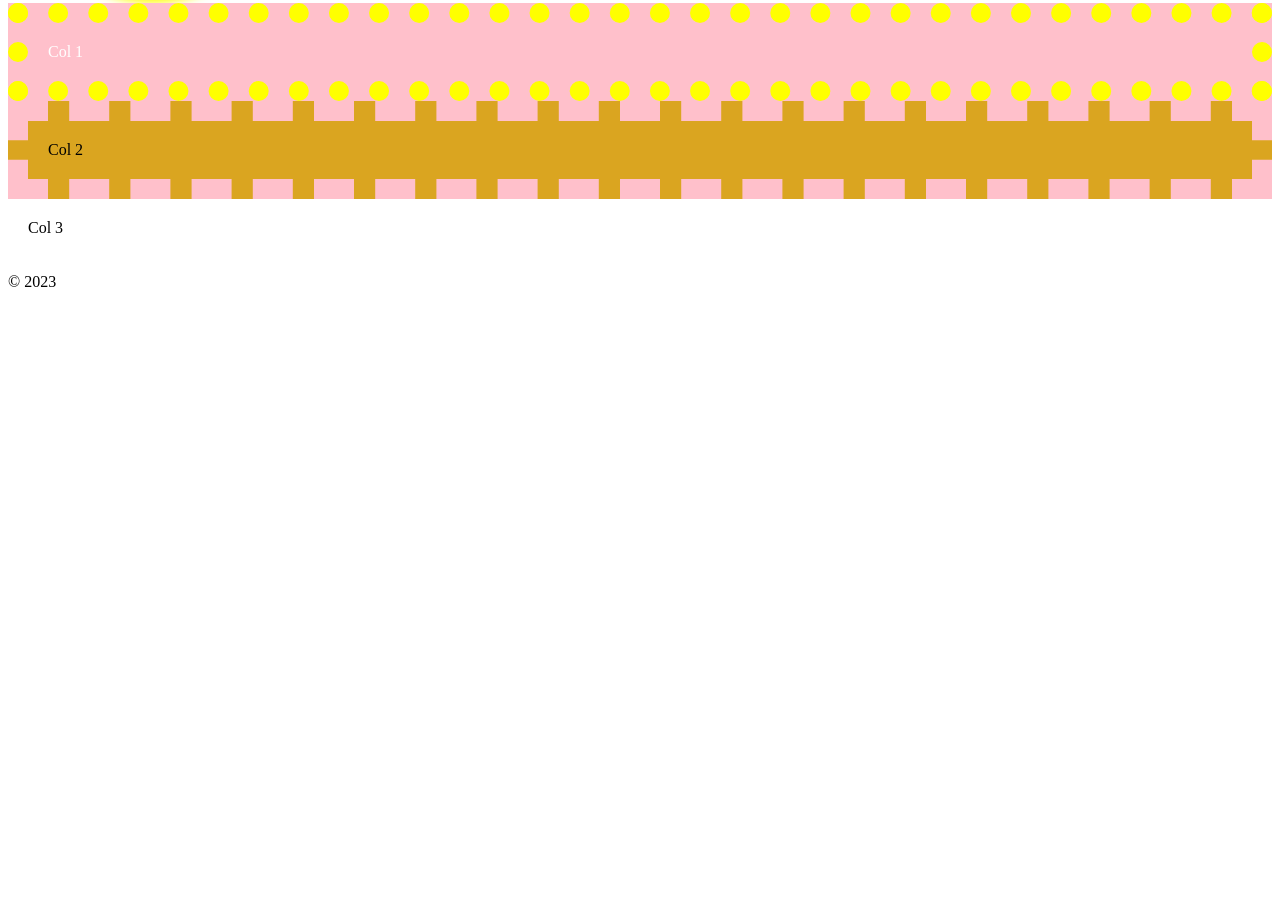
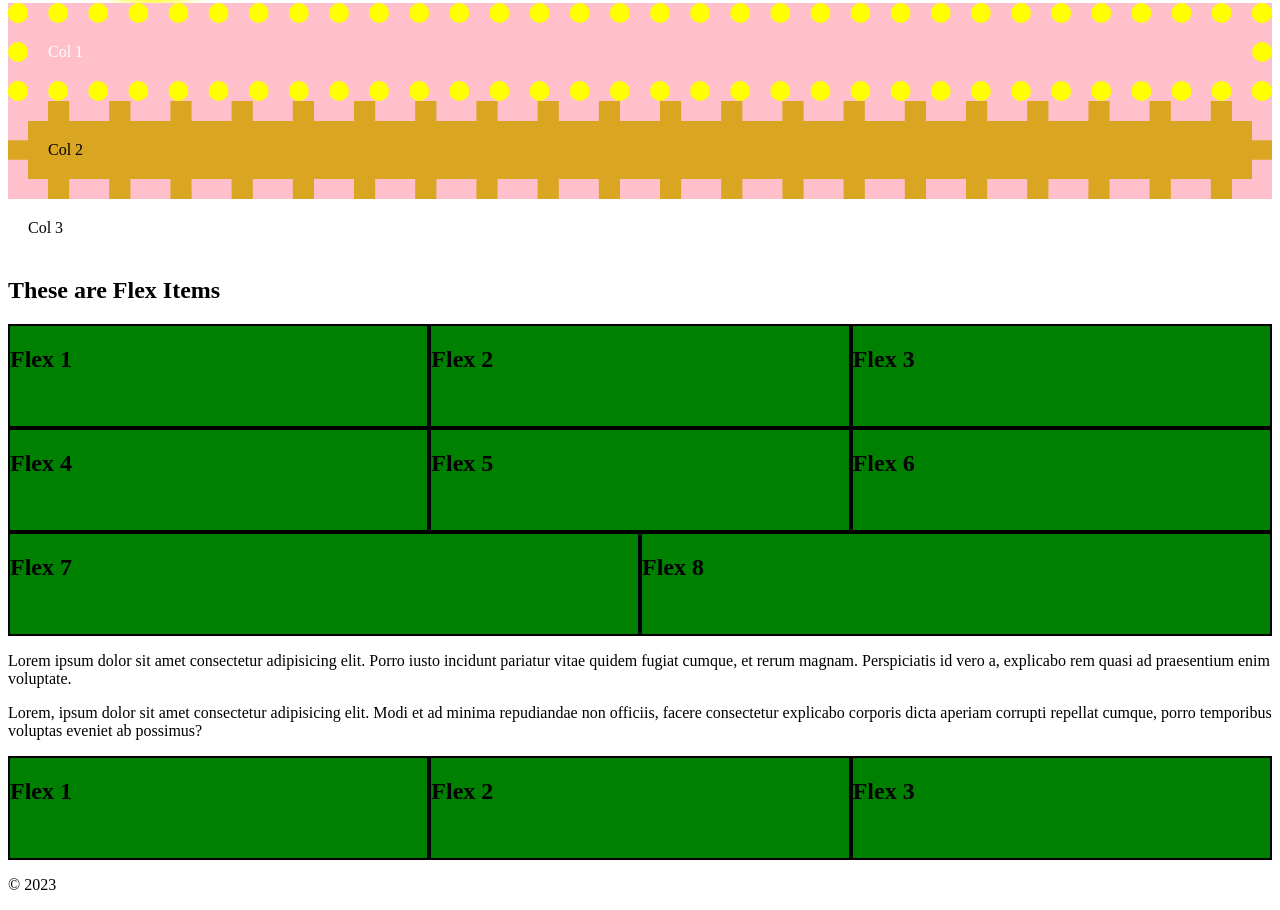
Before and after one commit to john32y/css-mas, a plain HTML site: page index.html in a window 1280 px wide. Shown: the part 644-1554 px from the top of the page. Before the commit the page ends 951 px from the top, so only its background shows below. Drawn offline with Linux system fonts and the light colour scheme.

Commit message:
updated css-mas

```diff
--- a/index.html
+++ b/index.html
@@ -4,6 +4,7 @@
     <meta charset="UTF-8">
     <meta name="viewport" content="width=device-width, initial-scale=1.0">
 
+    <link rel="stylesheet" href="./src/styles/flexbox.css">
     <link rel="stylesheet" href="./src/styles/box.css">
     <link rel="stylesheet" href="./src/styles/media-query.css">
     <title>CSS: Mas</title>
@@ -25,6 +26,34 @@
         <div>Col 3</div>
     </section>
 
+    <section id="flex">
+        <h2>These are Flex Items</h2>
+        <div class="flex-container">
+    <div><h2>Flex 1</h2></div>
+    <div><h2>Flex 2</h2></div>
+    <div><h2>Flex 3</h2></div>
+    <div><h2>Flex 4</h2></div>
+    <div><h2>Flex 5</h2></div>
+    <div><h2>Flex 6</h2></div>
+    <div><h2>Flex 7</h2></div>
+    <div><h2>Flex 8</h2></div>
+    </div>
+
+    <div>
+        <p>Lorem ipsum dolor sit amet consectetur adipisicing elit. Porro iusto incidunt pariatur vitae quidem fugiat cumque, et rerum magnam. Perspiciatis id vero a, explicabo rem quasi ad praesentium enim voluptate.
+        </p>
+        <p>Lorem, ipsum dolor sit amet consectetur adipisicing elit. Modi et ad minima repudiandae non officiis, facere consectetur explicabo corporis dicta aperiam corrupti repellat cumque, porro temporibus voluptas eveniet ab possimus?
+        </p>
+
+        <div class="flex-container">
+            <div><h2>Flex 1</h2></div>
+            <div><h2>Flex 2</h2></div>
+            <div><h2>Flex 3</h2></div>
+        </div>
+
+
+</section>
+
     <footer>
         <p>&copy; <script>document.write(new Date().getFullYear() ); </script> </p>
     </footer>
--- /dev/null
+++ b/src/styles/flexbox.css
@@ -0,0 +1,16 @@
+.flex-container {
+display: flex;
+flex-wrap: wrap;
+flex-flow: row wrap;
+background-color: yellow;
+justify-content: space-evenly;
+flex-grow: 2;
+}
+
+.flex-container div {
+    width: 30%;
+    border: 2px solid black;
+    background-color: green;
+    flex-grow: 1;
+    height: 100px;
+}
```
